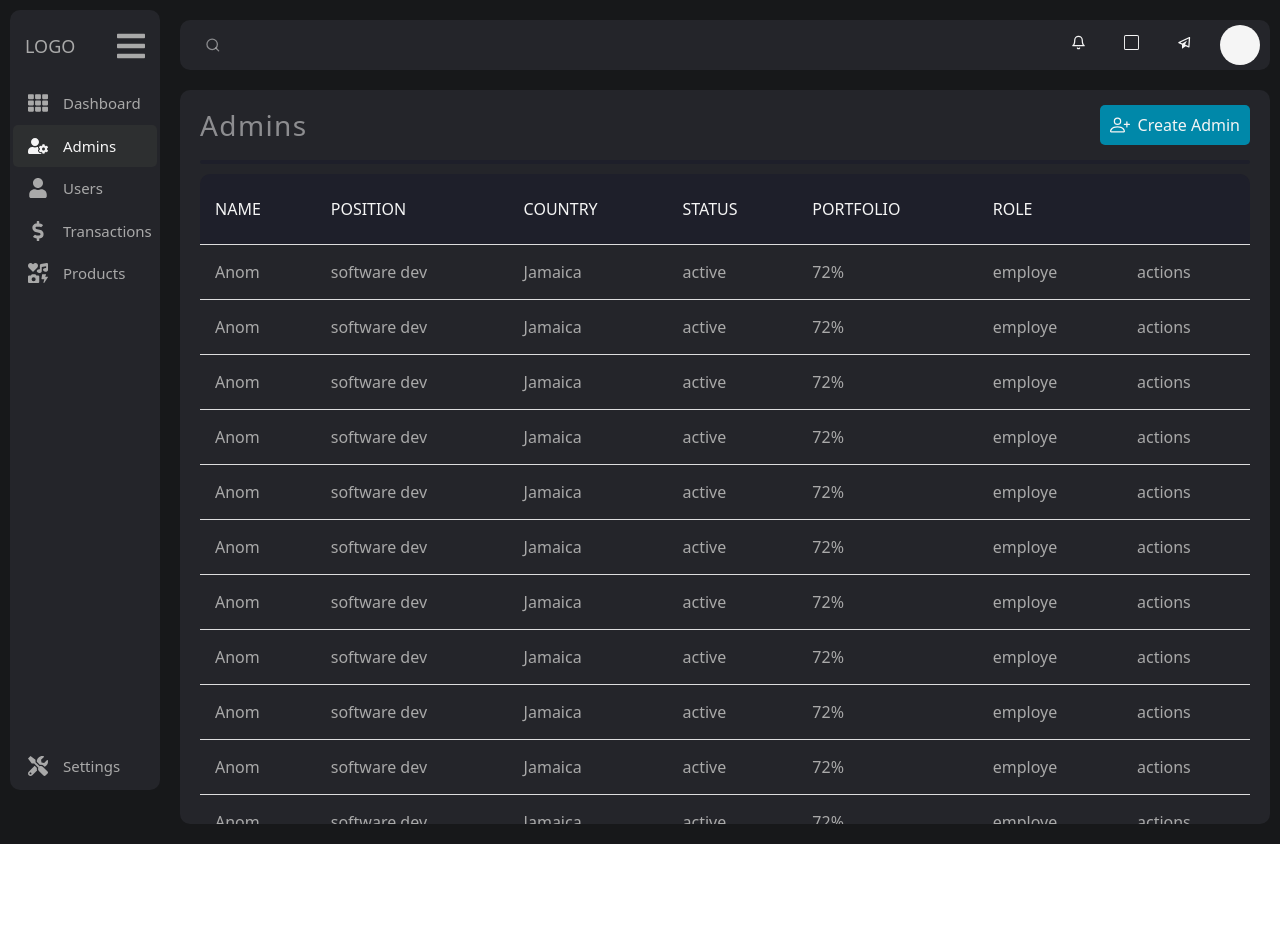
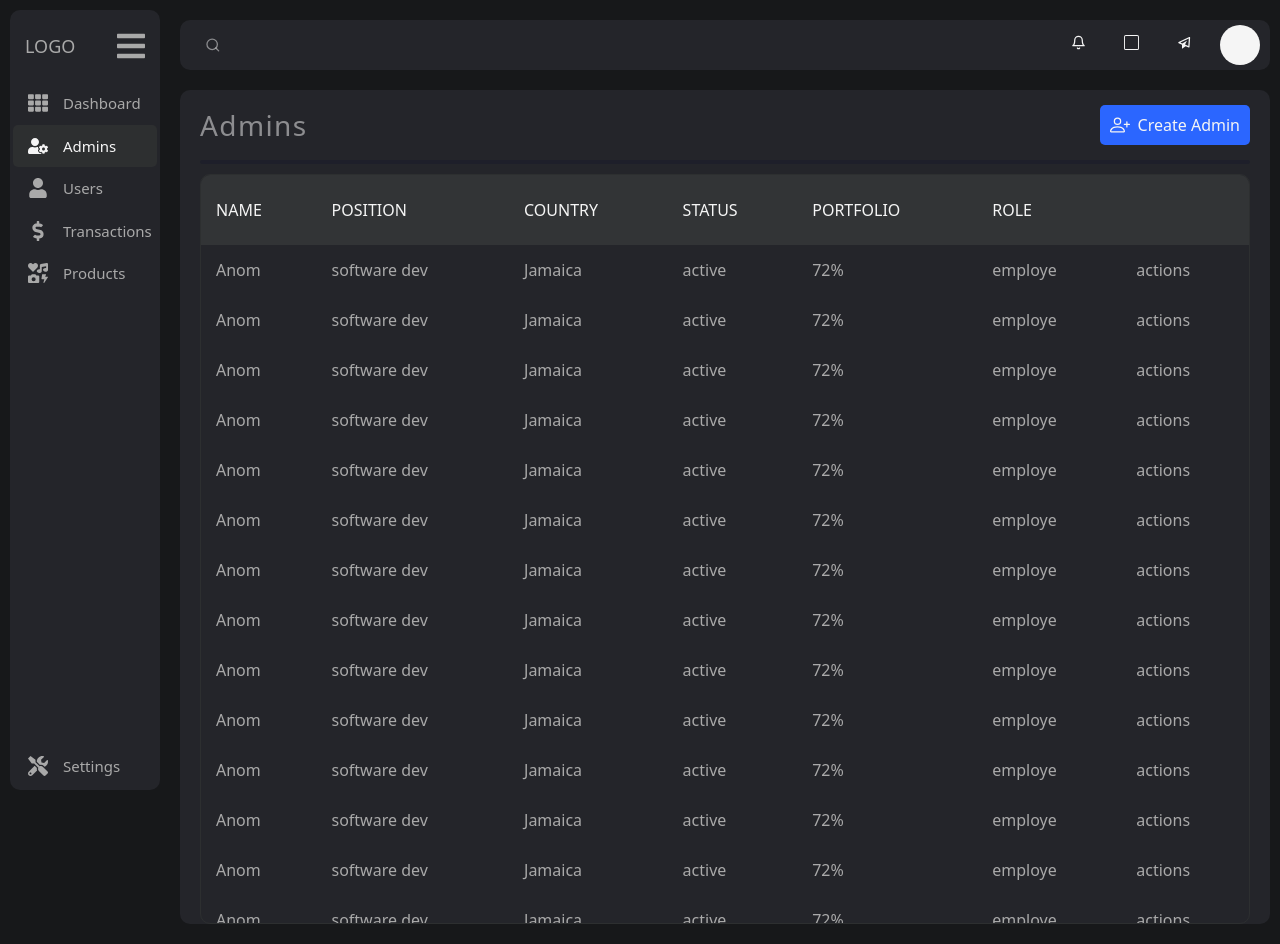
Before and after one commit to ceejayps/admin_dash_react, a React (Create React App) app: page /admins in a window 1280 px wide. Before the commit the page ends 844 px from the top, so only its background shows below. Built offline with nearby package versions, Linux system fonts and the light colour scheme.

Commit message:
Update pageTemplate.css

```diff
--- a/src/pageTemplate.css
+++ b/src/pageTemplate.css
@@ -8,6 +8,8 @@
     overflow-x: hidden;
     background-color: #24252a;
     border-radius: 10px;
+    display: flex;
+    flex-direction: column;
 }
 
 .pageTitle{
@@ -31,7 +33,7 @@ hr.rounded {
     height: 40px;
     width: 150px;
     color: whitesmoke;
-    background: #0088a9;
+    background: #2b66ff;
     border-radius: 5px;
     padding: 10px;
 }
@@ -57,13 +59,14 @@ text-transform: uppercase;
 text-align: left;
 color: whitesmoke;
 height: 70px;
-background-color: #1e1f2a;
+background-color: #323436;
 }
 
-th, td {
+ td {
     padding: 15px;
     text-align: left;
-    border-bottom: 1px solid #ddd;
+    background: transparent left center no-repeat;
+    line-height: 20px;
 
   }
 
@@ -76,6 +79,22 @@ th, td {
   th{
     position: sticky;
     top: 0;
+    padding: 15px;
+    text-align: left;
+
+  }
+
+  .usersData>img{
+    line-height: 20px;
+    background: url('') left center no-repeat;
+    height: 40px;
+    width: 40px;
+
+  }
+  .usersData{
+    display: flex;
+    gap: 10px;
+    align-items: center;
   }
 
 .dataTable{
@@ -88,21 +107,24 @@ th, td {
 
 .tableScrole{
     width: 100%;
-    border-top-left-radius: 10px;
-    border-top-right-radius: 10px;
-    border: 0px solid #0088a9;
-    height: 650px; overflow:scroll;
+    border-radius: 10px;
+    border: 1px solid #2d2f30;
+    height: 100%; overflow:scroll;
+    flex-grow: 1;
+    max-height: 750px;
 
 }
 tr:hover {
-    background-color: #0088a9;
+    background-color: #2d2f30;
     color: whitesmoke;
 
 
 
   };
 
-
+.tdNameSec{
+   display: inline;
+}
 
 
 /* sm */
```
